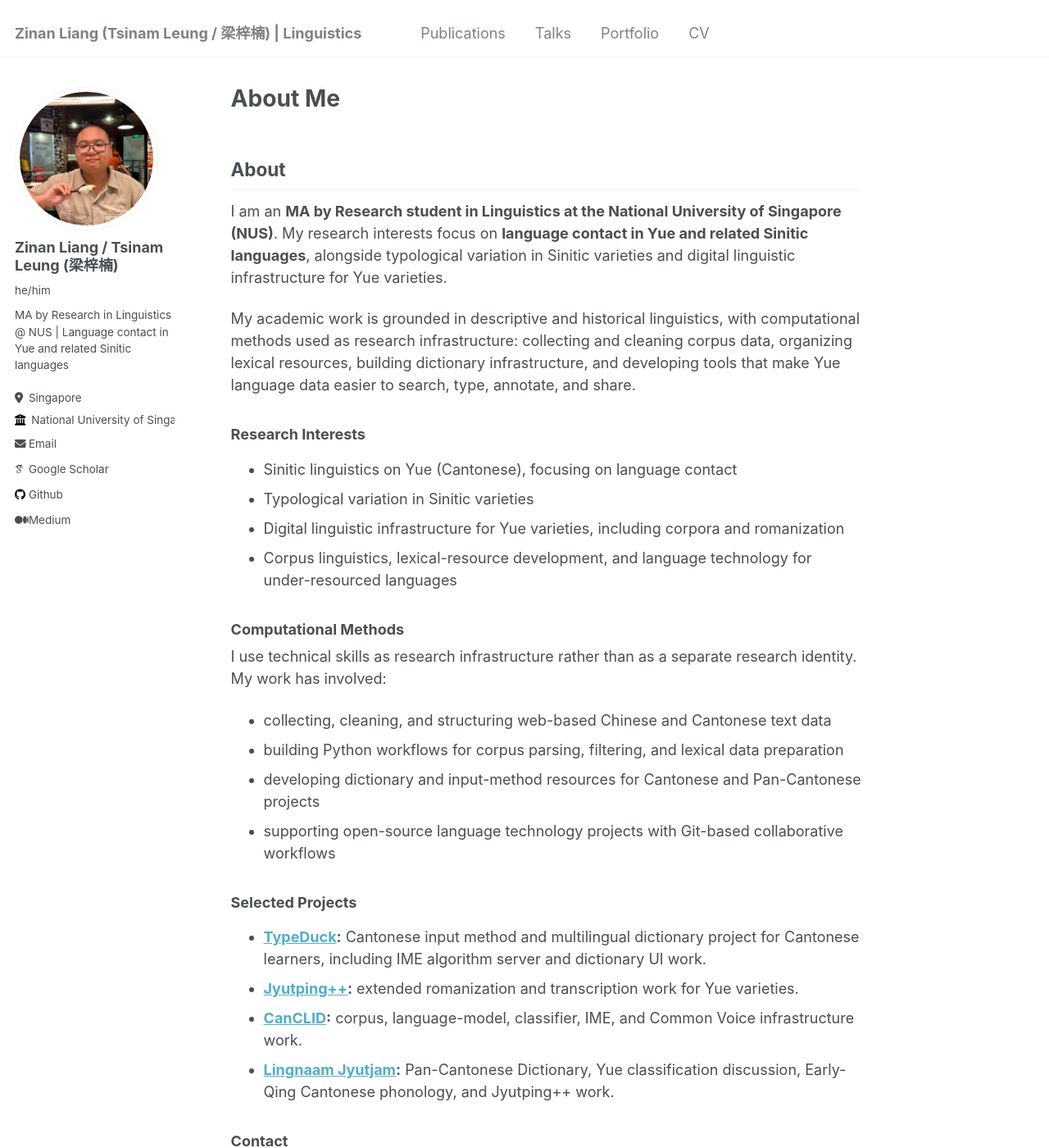
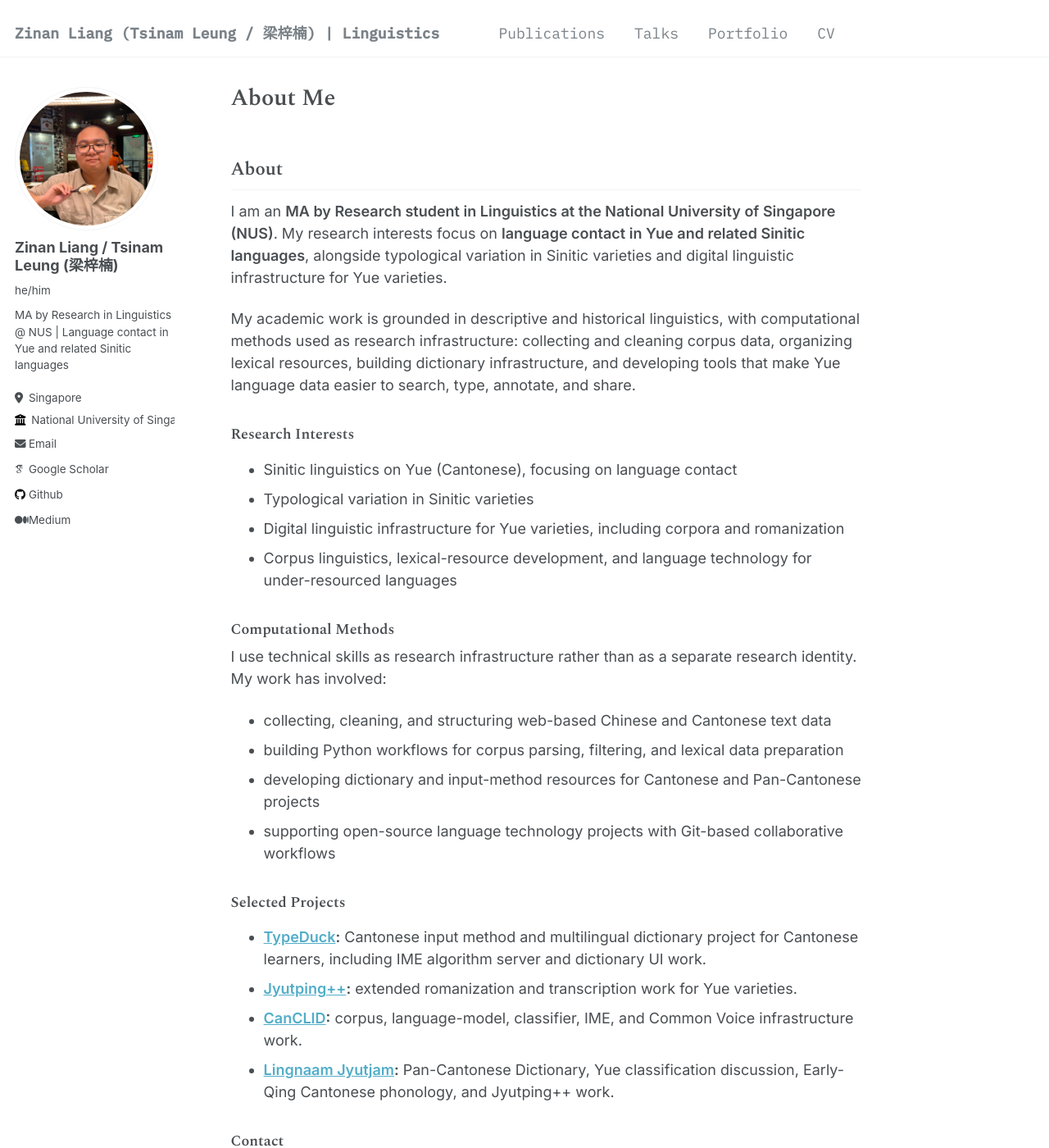
Before and after one commit to TsinamLeung/TsinamLeung.github.io, a Jekyll site: the page built from _pages/about.md, in a window 1280 px wide and 1400 px high. Shown: the whole window at 82% size. Built offline with Jekyll 4.4.1, drawn with Linux system fonts in a browser that asks for light colours; some web fonts are replaced.

Commit message:
Apply academic typography

```diff
--- a/_includes/head/custom.html
+++ b/_includes/head/custom.html
@@ -1,6 +1,10 @@
 {% include base_path %}
 
 <!-- start custom head snippets -->
+
+<link rel="preconnect" href="https://fonts.googleapis.com">
+<link rel="preconnect" href="https://fonts.gstatic.com" crossorigin>
+<link href="https://fonts.googleapis.com/css2?family=Spectral:ital,wght@0,300;0,400;0,500;0,600;1,400&family=Noto+Serif+TC:wght@400;600;700&family=IBM+Plex+Mono:wght@400;500&family=Inter:wght@400;500;600&display=swap" rel="stylesheet">
 
 <link rel="apple-touch-icon" sizes="57x57" href="{{ base_path }}/images/apple-touch-icon-57x57.png?v=M44lzPylqQ">
 <link rel="apple-touch-icon" sizes="60x60" href="{{ base_path }}/images/apple-touch-icon-60x60.png?v=M44lzPylqQ">
--- a/assets/css/main.scss
+++ b/assets/css/main.scss
@@ -39,3 +39,36 @@
 @import "vendor/font-awesome/brands";
 @import "vendor/magnific-popup/magnific-popup";
 @import "print";
+
+/* ===== Custom typography: academic serif headings + clean UI font ===== */
+body{
+  font-family:"Inter", system-ui, -apple-system, BlinkMacSystemFont, "Segoe UI", sans-serif;
+}
+
+h1,h2,h3,h4,h5,h6,
+.page__title,
+.archive__item-title,
+.author__name{
+  font-family:"Spectral", Georgia, serif;
+}
+
+.site-title,
+.masthead__menu-item--lg a{
+  font-family:"Noto Serif TC","Spectral", Georgia, serif;
+}
+
+:lang(zh),
+:lang(zh-Hant),
+.cjk{
+  font-family:"Noto Serif TC","Spectral", Georgia, serif;
+}
+
+.greedy-nav a,
+.page__meta,
+.page__date,
+.breadcrumbs,
+.page__taxonomy,
+code,pre,kbd,tt{
+  font-family:"IBM Plex Mono", monospace;
+}
+/* ===== end custom typography ===== */
```
